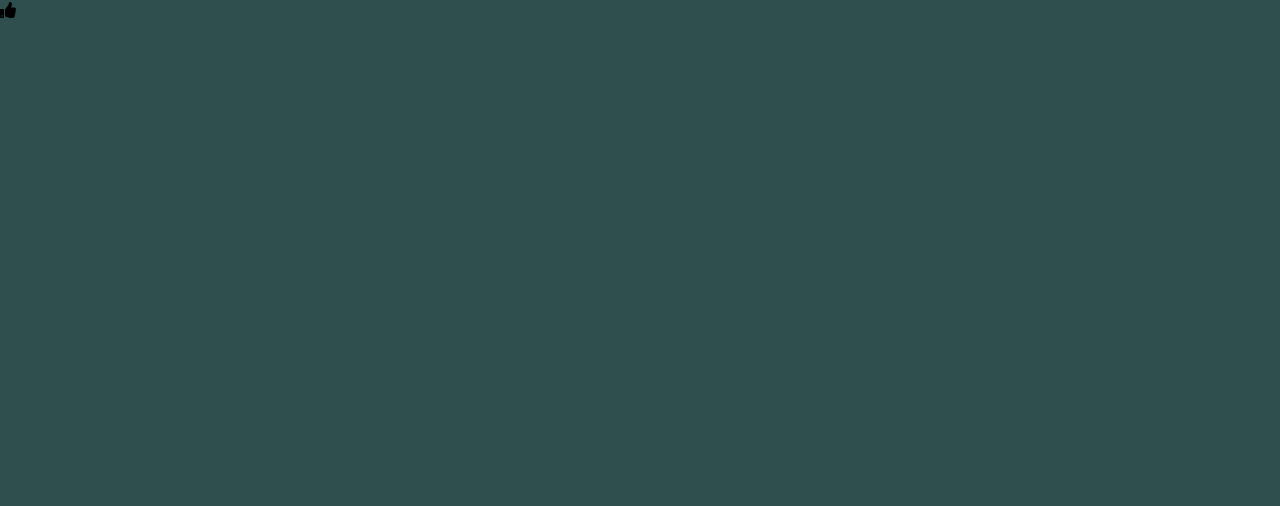
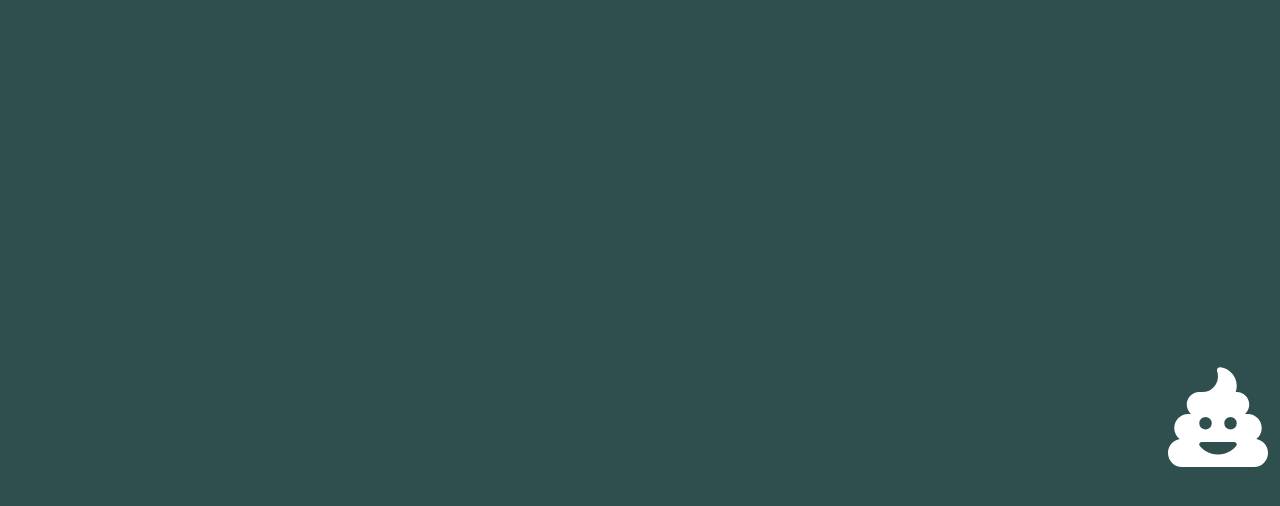
Before and after one commit to johngaynor/funsies, a React (Create React App) app: page / in a window 1280 px wide. Shown: the top 506 px of the page. Built offline with nearby package versions, Linux system fonts and the light colour scheme.

Commit message:
got the icon to float across the screen

```diff
--- a/package.json
+++ b/package.json
@@ -3,6 +3,9 @@
   "version": "0.1.0",
   "private": true,
   "dependencies": {
+    "@fortawesome/fontawesome-svg-core": "^6.4.0",
+    "@fortawesome/free-solid-svg-icons": "^6.4.0",
+    "@fortawesome/react-fontawesome": "^0.2.0",
     "@testing-library/jest-dom": "^5.16.5",
     "@testing-library/react": "^13.4.0",
     "@testing-library/user-event": "^13.5.0",
--- a/src/App.css
+++ b/src/App.css
@@ -1,4 +1,11 @@
 .App {
   height: 100vh;
-  background-color: darkslategrey;
+  background-color: darkslategray;
+  position: relative;
 }
+
+.App svg {
+  position: absolute;
+  color: white;
+  font-size: 100px;
+}
--- a/src/App.js
+++ b/src/App.js
@@ -1,9 +1,62 @@
 import "./App.css";
+import { FontAwesomeIcon } from "@fortawesome/react-fontawesome";
+import { faPoo } from "@fortawesome/free-solid-svg-icons";
+import { useEffect } from "react";
 
 function App() {
+  useEffect(() => {
+    const icons = Array.from(document.querySelectorAll("svg"));
+    const container = document.querySelector(".App");
+    const containerWidth = container.offsetWidth;
+    const containerHeight = container.offsetHeight;
+    // alert(containerWidth);
+
+    icons.forEach((icon) => {
+      // Assigning a random starting position and set the style
+      const xPos = Math.random() * containerWidth;
+      const yPos = Math.random() * containerHeight;
+      // console.log(xPos);
+      // console.log(yPos);
+      icon.style.left = `${xPos}px`;
+      icon.style.top = `${yPos}px`;
+
+      // Set a random speed and direction
+      const xSpeed = 2;
+      // const ySpeed = 16;
+
+      // Move the icon on each animation frame
+      function moveIcon() {
+        // let currentXPos = parseInt(icon.style.left, 10);
+        // let currentYPos = icon.style.top.replace("px", "");
+        // console.log("current Y: " + currentYPos);
+        // currentYPos += ySpeed;
+        // console.log("new Y: " + currentYPos);
+        // icon.style.top = `${currentYPos}px`;
+
+        let currentXPos = parseInt(icon.style.left);
+        console.log("current X: " + currentXPos);
+
+        if (currentXPos > containerWidth + 50) {
+          currentXPos = -50;
+        } else {
+          currentXPos += xSpeed;
+        }
+        console.log("new X: " + currentXPos);
+        icon.style.left = `${currentXPos}px`;
+      }
+
+      function animate() {
+        requestAnimationFrame(animate);
+        moveIcon();
+      }
+
+      animate();
+    });
+  }, []);
+
   return (
     <div className="App">
-      <i className="fas fa-thumbs-up"></i>
+      <FontAwesomeIcon icon={faPoo} />
     </div>
   );
 }
```
Also changed, not shown: 1 other file (tests, documents, lock files or other folders).
